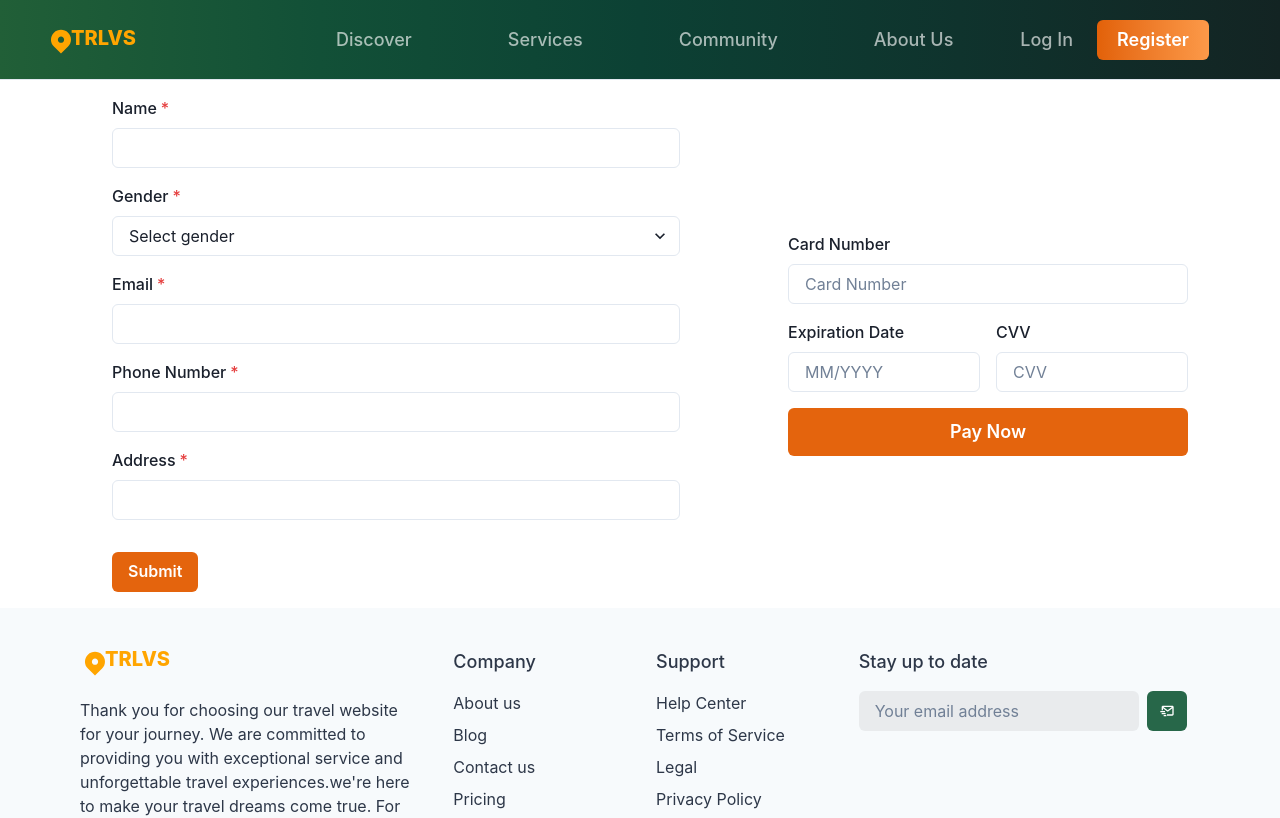
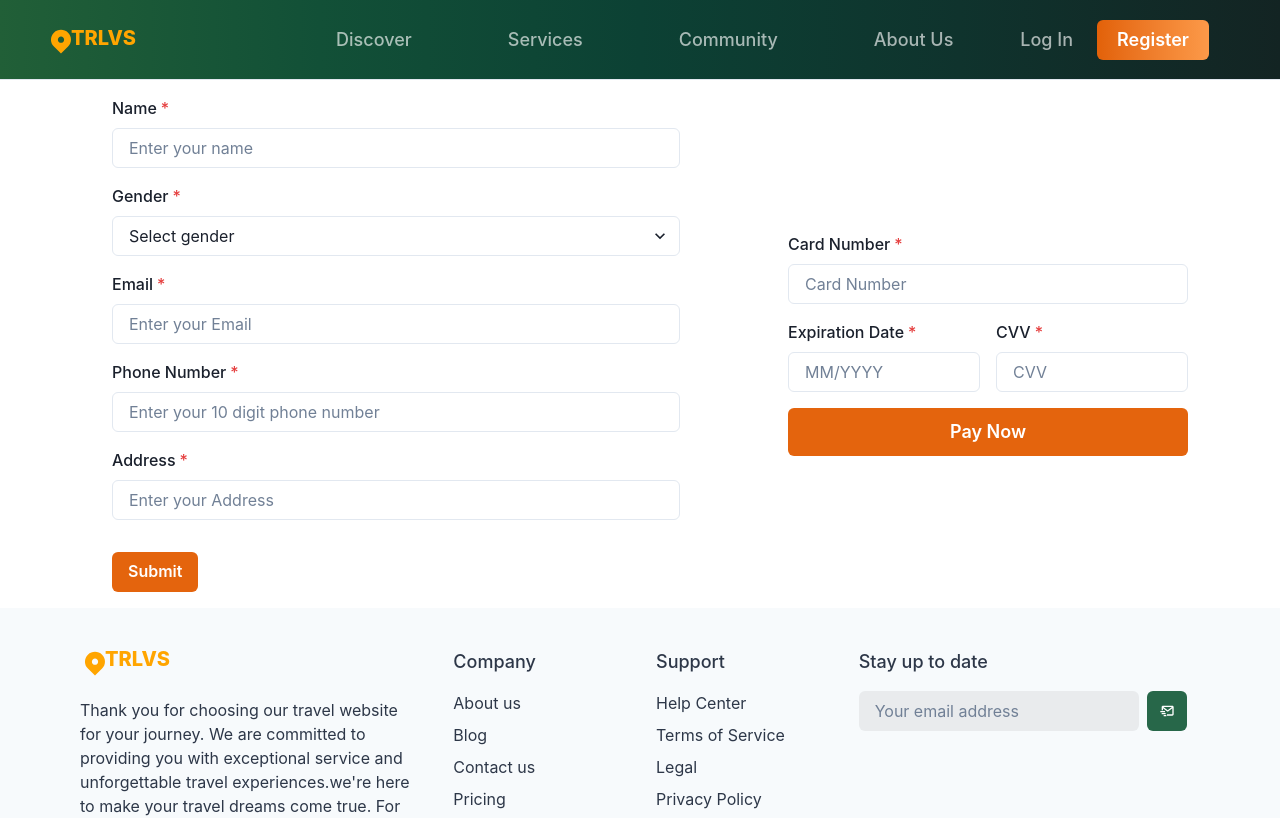
Before and after one commit to muskanthapa2000/OTRLVA_FULL_STACK, a React (Create React App) app in the folder my-app/: page /payment-details in a window 1280 px wide. Shown: the top 818 px of the page. Built offline with nearby package versions, Linux system fonts and the light colour scheme.

Commit message:
placeholder

```diff
--- a/my-app/src/components/Payments/GuestInfromation.jsx
+++ b/my-app/src/components/Payments/GuestInfromation.jsx
@@ -48,6 +48,7 @@ function GuestInformation() {
             <FormLabel>Name</FormLabel>
             <Input
               type="text"
+              placeholder="Enter your name"
               value={name}
               onChange={(e) => setName(e.target.value)}
               required
@@ -70,6 +71,7 @@ function GuestInformation() {
             <Input
               type="email"
               value={email}
+              placeholder="Enter your Email"
               onChange={(e) => setEmail(e.target.value)}
               required
             />
@@ -77,6 +79,7 @@ function GuestInformation() {
           <FormControl mb={4} isRequired>
             <FormLabel>Phone Number</FormLabel>
             <Input
+              placeholder="Enter your 10 digit phone number"
               type="tel"
               value={phoneNumber}
               onChange={(e) => setPhoneNumber(e.target.value)}
@@ -87,6 +90,8 @@ function GuestInformation() {
             <FormLabel>Address</FormLabel>
             <Input
               type="text"
+              placeholder="Enter your Address"
+
               value={address}
               onChange={(e) => setAddress(e.target.value)}
               required
@@ -99,16 +104,16 @@ function GuestInformation() {
         </form>
       </Box>
       <Box maxW="400px" m="auto">
-        <FormControl id="cardNumber" mb="4">
+        <FormControl id="cardNumber" mb="4" isRequired>
           <FormLabel>Card Number</FormLabel>
           <Input type="text" placeholder="Card Number" maxLength={10} />
         </FormControl>
         <HStack spacing="4" mb="4">
-          <FormControl id="expiryDate">
-            <FormLabel>Expiration Date</FormLabel>
+          <FormControl id="expiryDate" isRequired>
+            <FormLabel>Expiration Date</FormLabel >
             <Input type="text" placeholder="MM/YYYY" maxLength={7} />
           </FormControl>
-          <FormControl id="cvv">
+          <FormControl id="cvv" isRequired>
             <FormLabel>CVV</FormLabel>
             <Input type="text" placeholder="CVV" maxLength={3} />
           </FormControl>
```
